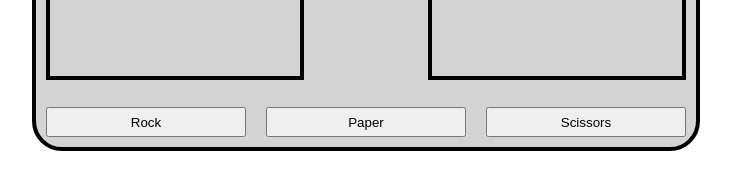
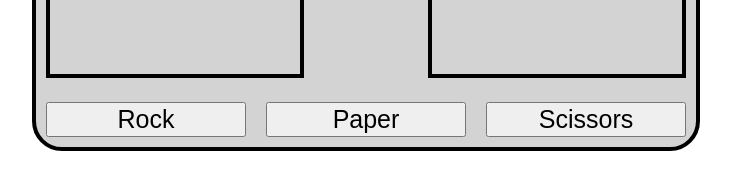
Before and after one commit to cem-u/odin-rock-paper-scissors, a plain HTML site: page index.html in a window 1280 px wide. Shown: the part 493-682 px from the top of the page, without its empty margins (274-1005 px from the left). Drawn offline with Linux system fonts and the light colour scheme.

Commit message:
Increase button text font size
Button font size was made larger to improve readability.

```diff
--- a/style.css
+++ b/style.css
@@ -21,7 +21,6 @@ p {
     border: 4px solid black;
     border-radius: 30px;
     padding: 10px;
-
     background-color: #d3d3d3;
 
     display: flex;
@@ -76,6 +75,6 @@ p {
 }
 
 .buttons button {
-    height: 30px;
     flex: 1;
+    font-size: 25px;
 }
```
